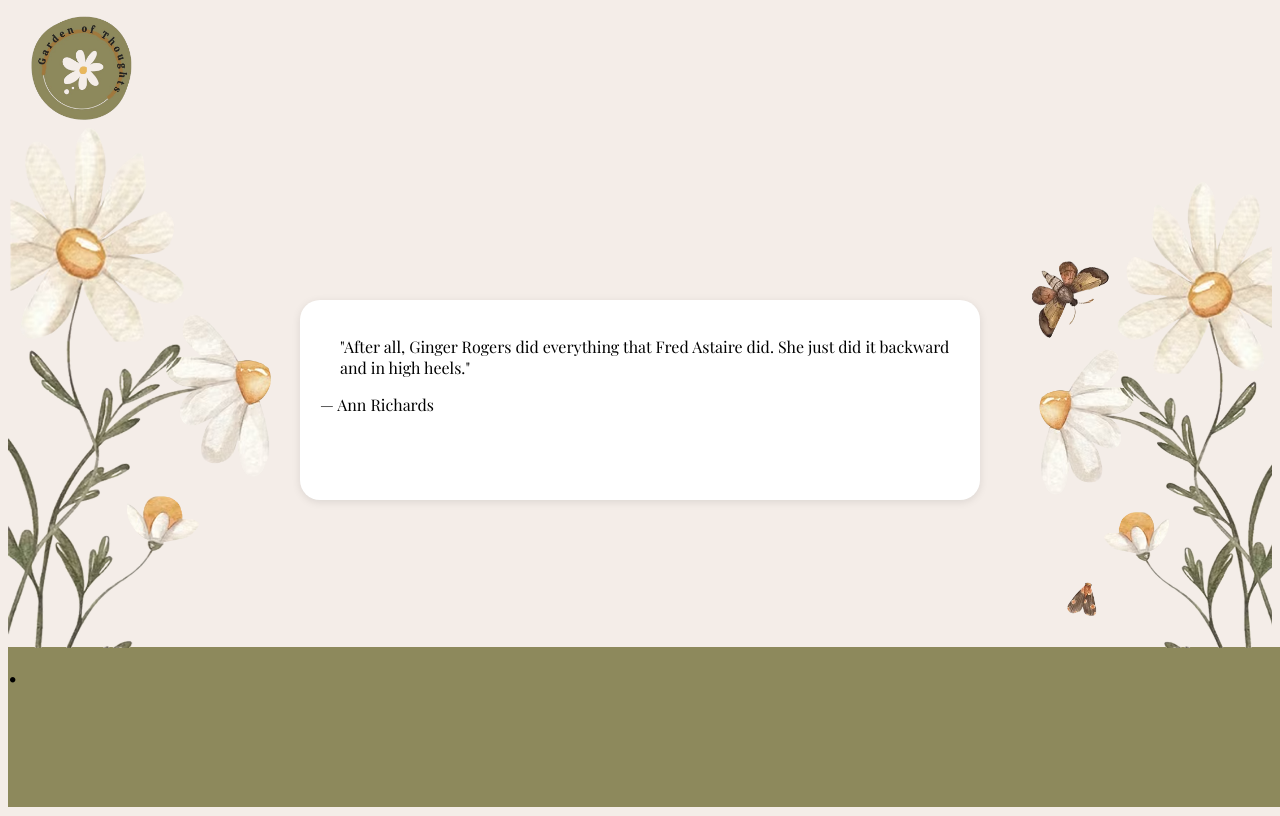
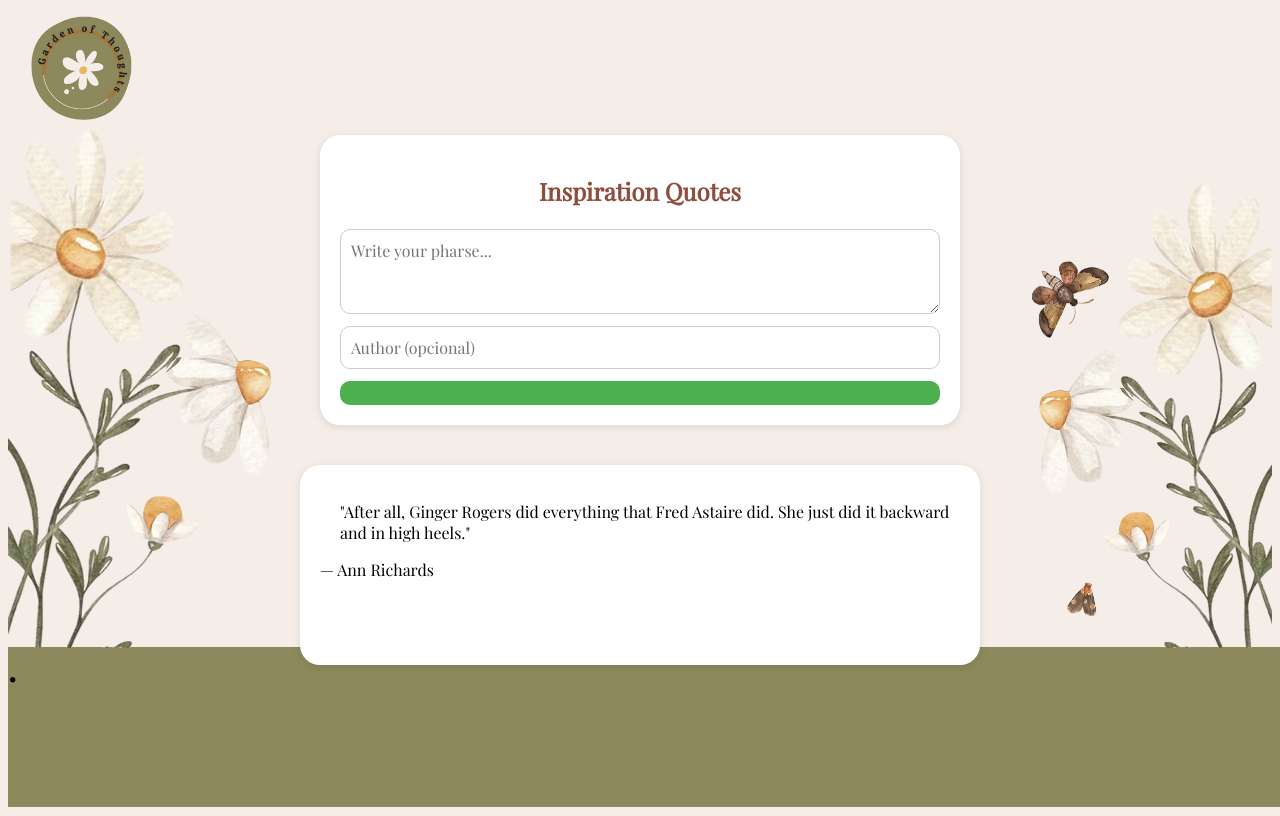
Before and after one commit to hgall3/empower-phrases-app, a React (Vite) app: page / in a window 1280 px wide. Built offline with nearby package versions, Linux system fonts and the light colour scheme.

Commit message:
created the add phrase form

```diff
--- a/src/App.jsx
+++ b/src/App.jsx
@@ -1,11 +1,17 @@
 import { useState } from 'react'
 import './styles/main.scss'
 import PhraseList from './components/PhraseList'
+import AddPhraseForm from './components/AddPhraseForm.jsx'
 import { initialPhrases } from './assets/data/data.js'
+
 
 
 function App() {
   const [phrases, setPhrases] = useState(initialPhrases)
+
+  const handleAddPhrase = (newPhrase) => {
+    setPhrases(prev => [...prev, newPhrase]);
+  };
 
   return (
     <>
@@ -16,6 +22,7 @@ function App() {
       <section className='box-global'>
         <img className='img-left' src="src/assets/flowers_right.png" alt="flowers-background-with-moth" />
         <div className="phrases-container">
+          <AddPhraseForm onAdd={handleAddPhrase} />
           <PhraseList phrases={phrases} />
         </div>
         <img className='img-right' src="src/assets/flowers_left.png" alt="flowers-background" />
@@ -28,4 +35,6 @@ function App() {
   )
 }
 
-export default App
+
+
+export default App;
--- /dev/null
+++ b/src/components/AddPhraseForm.jsx
@@ -0,0 +1,38 @@
+import { useState } from "react";
+import "./AddPhraseForm.scss"
+
+
+function AddPhraseForm({onAdd}) {
+    const [text, setText] = useState("");
+    const [author, setAuthor] = useState("");
+
+    const handleSubmit = (e) => {
+        e.preventDefault();
+        if (!text.trim()) return alert("Phrase cannot be empty");
+            onAdd({ id: Date.now(), text: text.trim(), author: author.trim() || "Anonymous" });
+            setText("");
+            setAuthor("");
+    };
+
+    return (
+        <form className="add-phrase-form" onSubmit={handleSubmit}>
+            <h2>Inspiration Quotes</h2>
+            <textarea
+            value={text}
+            onChange={(e) => setText(e.target.value)}
+            placeholder="Write your pharse..."
+            rows={3}
+            required
+            />
+            <input type="text"
+            value={author}
+            onChange={(e) => setAuthor (e.target.value)}
+            placeholder="Author (opcional)"
+            />
+            <button type="submit"Add Phrase></button>
+            </form>
+    );
+
+}
+
+export default AddPhraseForm;
--- /dev/null
+++ b/src/components/AddPhraseForm.scss
@@ -0,0 +1,46 @@
+@use "/src/styles/variables.scss" as *;
+@use "/src/styles/function.scss" as *;
+
+.add-phrase-form {
+    max-width: px-to-rem(600);
+    margin: 0 auto px-to-rem(40);
+    display: flex;
+    flex-direction: column;
+    gap: px-to-rem(12);
+    padding: px-to-rem(20);
+    background-color: $card-color;
+    border-radius: px-to-rem(20);
+    box-shadow: 0 2px 8px rgba(0, 0, 0, 0.1);
+
+    h2 {
+        font-family: $font-primary;
+        font-size: px-to-rem(24);
+        margin-bottom: px-to-rem(10);
+        color: #8e4e3d;
+        text-align: center;
+    }
+
+    textarea,
+    input {
+        font-family: $font-primary;
+        padding: px-to-rem(10);
+        border: 1px solid #ccc;
+        border-radius: px-to-rem(10);
+        font-size: px-to-rem(16);
+    }
+
+    button {
+        padding: px-to-rem(12);
+        background-color: #4caf50;
+        color: white;
+        border: none;
+        border-radius: px-to-rem(10);
+        font-size: px-to-rem(16);
+        cursor: pointer;
+
+        &:hover {
+            background-color: #45a049;
+        }
+
+    }
+}
```
